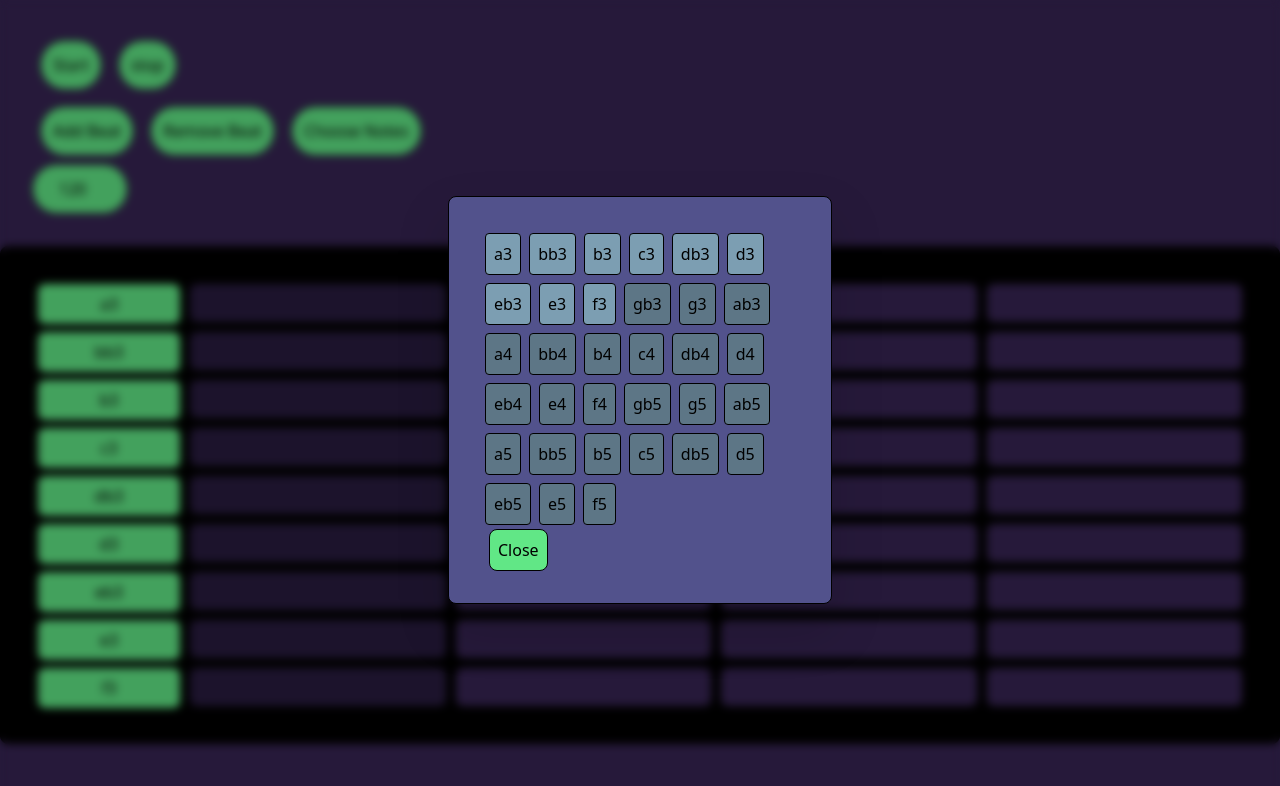
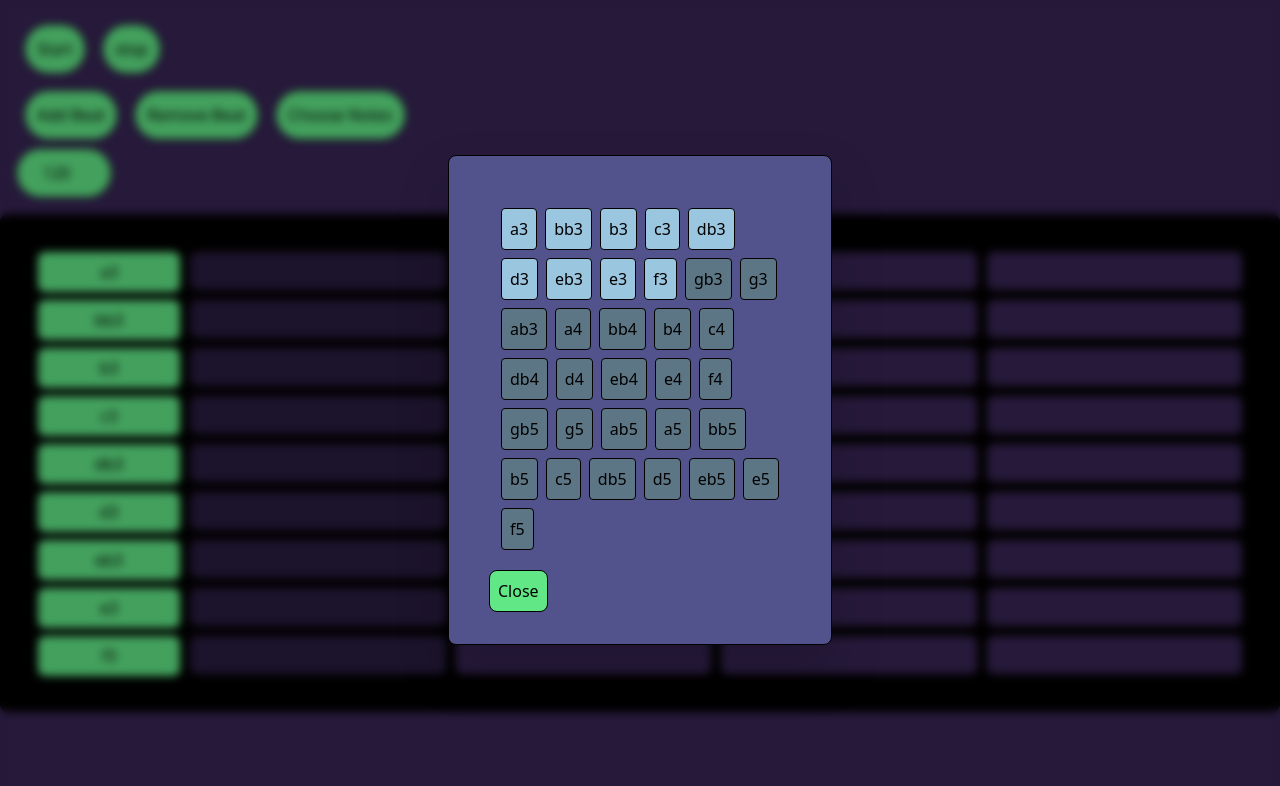
Before and after one commit to farmeroy/synth-app, a Next.js app: page /sequencer in a window 1280 px wide. Both pictures are taken after a click on the button "Choose Notes". Shown: the top 786 px of the page. Built offline with nearby package versions, Linux system fonts and the light colour scheme.

Commit message:
active notes brigher, green border on hover, padding

```diff
--- a/src/components/machine/MachineView/index.tsx
+++ b/src/components/machine/MachineView/index.tsx
@@ -7,7 +7,7 @@ import MachineButtonNoteAdd from "../MachineButtonNoteAdd/MachineButtonNoteAdd";
 
 const MachineView = () => {
   return (
-    <div className="p-8">
+    <div className="p-4">
       <MachineButtonStart />
       <MachineButtonStop />
       <div>
--- a/src/components/notes/NotePicker/NotePicker.tsx
+++ b/src/components/notes/NotePicker/NotePicker.tsx
@@ -4,7 +4,7 @@ import notesAtom from "../../../lib/store/notesAtom";
 const NotePicker = () => {
   const [notes, setNotes] = useRecoilState(notesAtom);
   return (
-    <div className="flex flex-wrap w-ful bg-violetlight">
+    <div className="flex flex-wrap w-full p-4 bg-violetlight">
       {notes.map((note) => (
         <button
           key={Math.random()}
@@ -26,8 +26,8 @@ const NotePicker = () => {
               ].sort((a, b) => a.frequency - b.frequency)
             )
           }
-          className={`p-2 m-1 border rounded hover:brightness-125 ${
-            note.isActive ? "brightness-100" : "brightness-75"
+          className={`p-2 m-1 border rounded hover:border-emerald ${
+            note.isActive ? "brightness-125" : "brightness-75"
           } transition-all bg-air border-black`}
         >
           {note.note}
```
